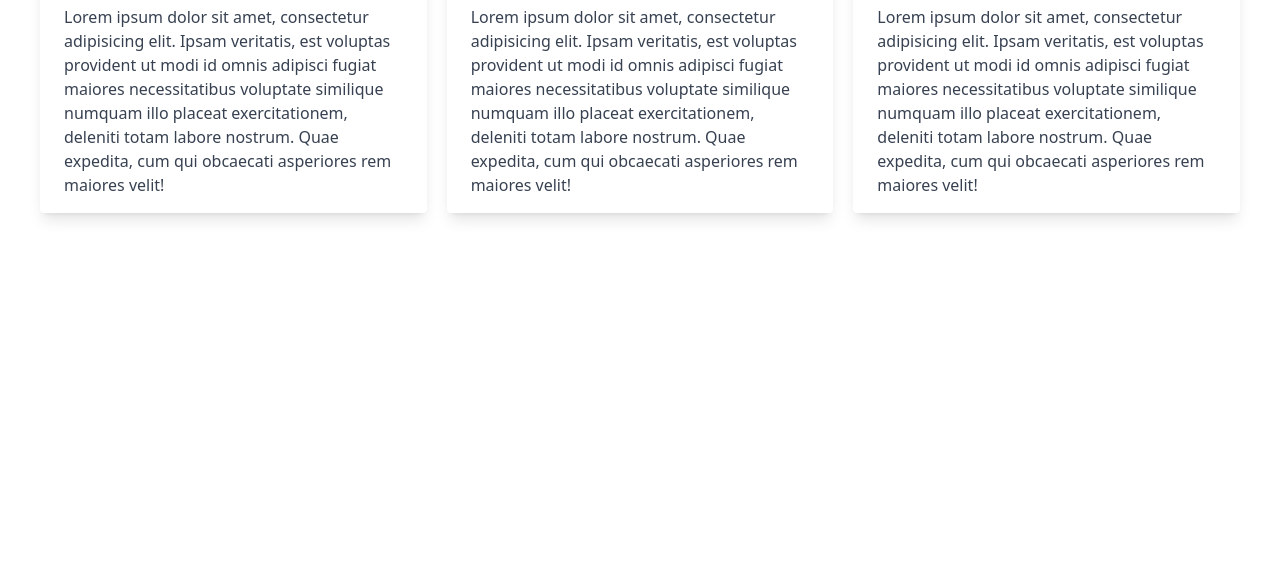
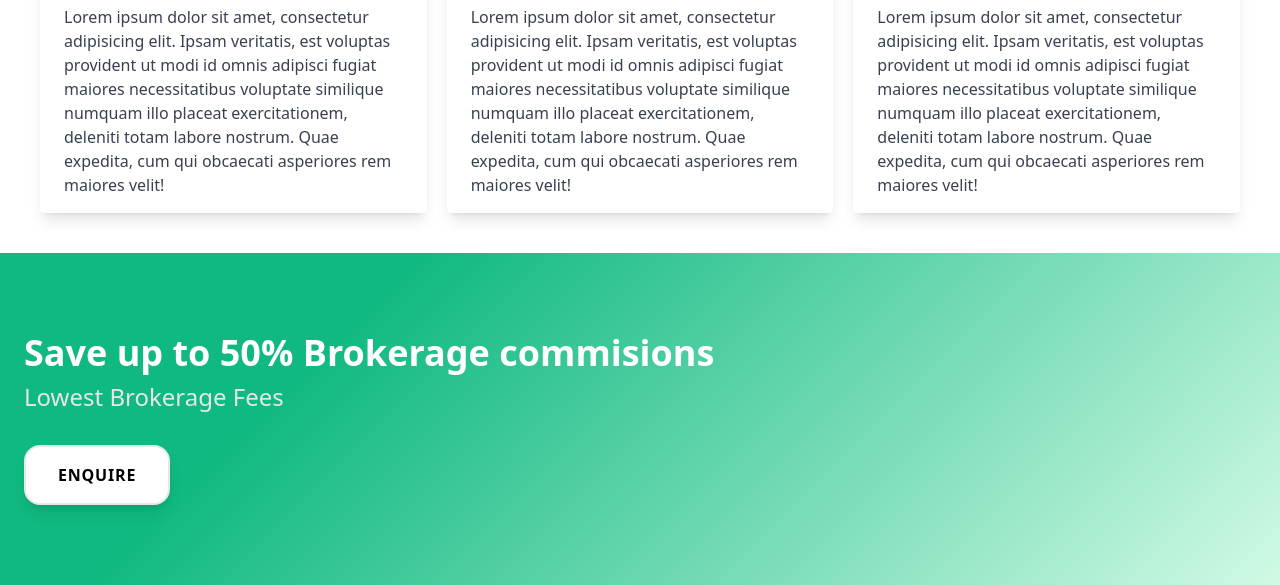
Before and after one commit to ss12932/real-estate-tw, a website: page index.html in a window 1280 px wide. Shown: the part 2901-3486 px from the top of the page. Before the commit the page ends 3154 px from the top, so only its background shows below. Drawn offline with Linux system fonts and the light colour scheme.

Commit message:
completed enquire banner

```diff
--- a/index.html
+++ b/index.html
@@ -283,5 +283,22 @@
         </div>
       </div>
     </div>
+    <!-- banner -->
+    <div
+      class="py-20"
+      style="background-image: linear-gradient(315deg, #d1fae5 0%, #10b981 74%)"
+    >
+      <div class="container mx-auto px-6">
+        <h2 class="text-4xl font-bold text-white mb-2">
+          Save up to 50% Brokerage commisions
+        </h2>
+        <h3 class="text-2xl mb-8 text-gray-200">Lowest Brokerage Fees</h3>
+        <button
+          class="shadow-lg bg-white rounded-2xl uppercase border-2 px-8 py-4 font-bold tracking-wider"
+        >
+          Enquire
+        </button>
+      </div>
+    </div>
   </body>
 </html>
```
Also changed, not shown: assets/css/main.css.
